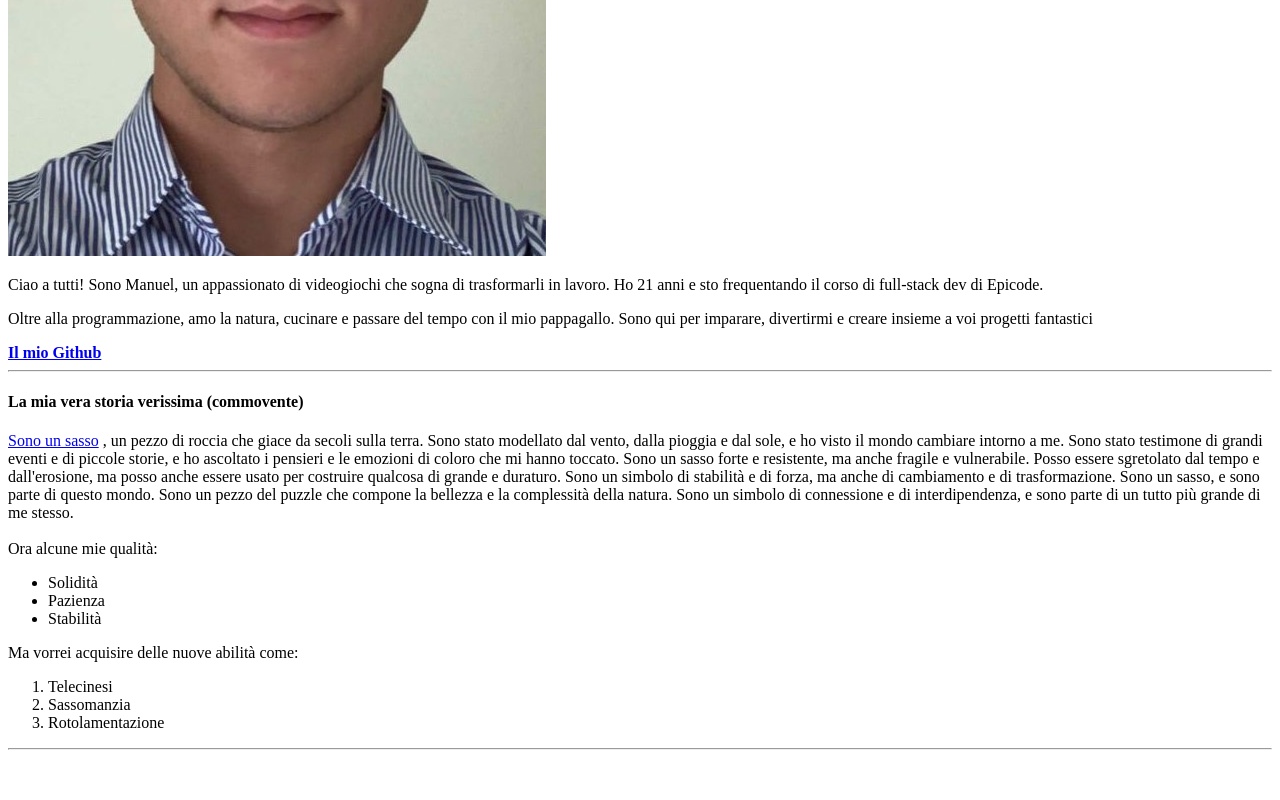
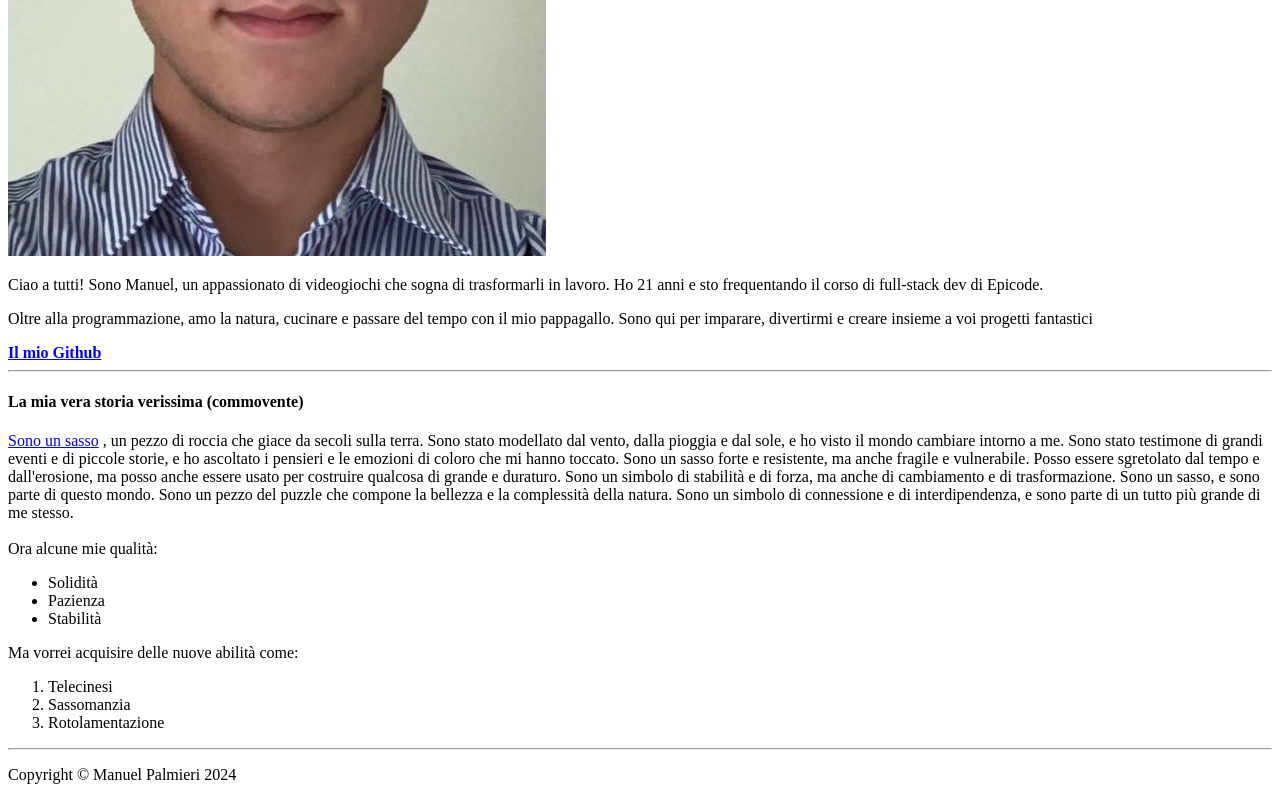
Before and after one commit to Purple-Rain-Hub/S1L1-S1L2, a plain HTML site: page INDEX.HTML in a window 1280 px wide. Shown: the part 613-1413 px from the top of the page. Before the commit the page ends 1371 px from the top, so only its background shows below. Drawn offline with Linux system fonts and the light colour scheme.

Commit message:
Primo esercizio completo 28/10

```diff
--- a/INDEX.HTML
+++ b/INDEX.HTML
@@ -38,6 +38,9 @@
     <li>Rotolamentazione</li>
    </ol>
 <hr>
+<p>
+    Copyright &copy; Manuel Palmieri 2024
+</p>
 
 </body>
 </html>
```
